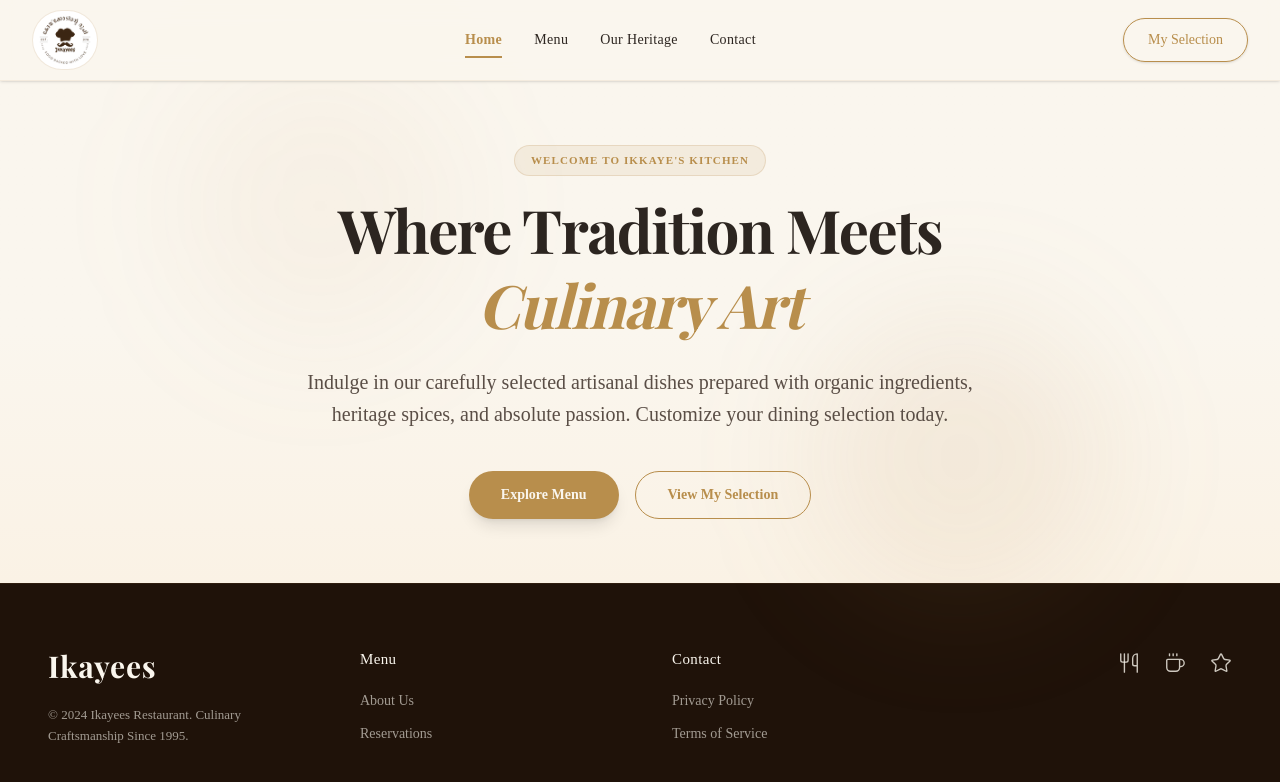
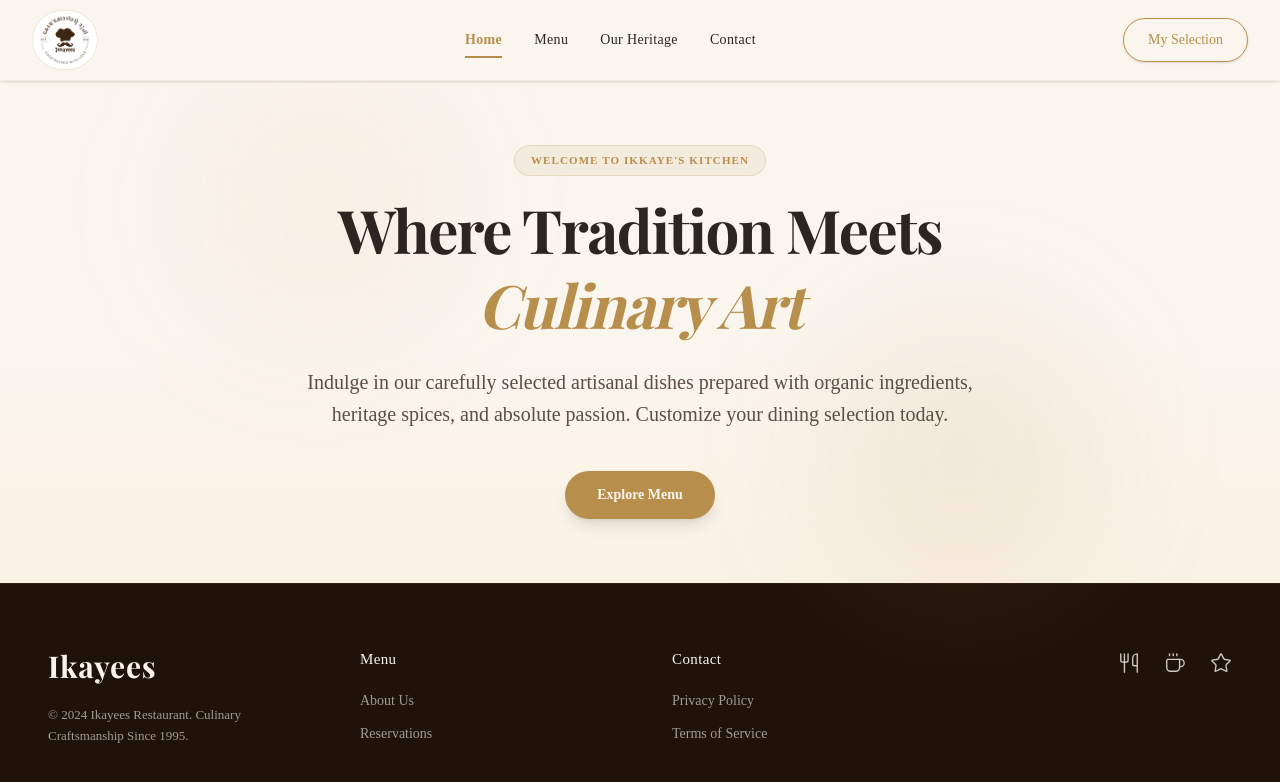
Before and after one commit to vyshakkolloth/ikkayeesprd, a Next.js app: page / in a window 1280 px wide. Shown: the top 782 px of the page. Built offline with nearby package versions, Linux system fonts and the light colour scheme; a web font is replaced by a local one.

Commit message:
feat: implement home page layout and interactive menu selection client component

```diff
--- a/src/app/page.tsx
+++ b/src/app/page.tsx
@@ -39,12 +39,7 @@ export default function Home() {
               Explore Menu
             </Link>
 
-            <Link
-              href="/selection"
-              className="w-full sm:w-auto flex h-12 items-center justify-center rounded-full border border-brand-gold px-8 text-sm font-semibold text-brand-gold hover:bg-brand-gold/5 hover:scale-[1.03] active:scale-[0.97] transition-all duration-200 cursor-pointer select-none"
-            >
-              View My Selection
-            </Link>
+
           </div>
         </div>
       </main>
--- a/src/components/menu/MenuClient.tsx
+++ b/src/components/menu/MenuClient.tsx
@@ -33,6 +33,7 @@ interface Category {
   slug: string;
   priority: number;
   isActive: boolean;
+  image?: string;
 }
 
 interface MenuClientProps {
--- a/src/components/site-header.tsx
+++ b/src/components/site-header.tsx
@@ -11,11 +11,11 @@ export function SiteHeader() {
           orientation="vertical"
           className="mx-2 h-4 data-vertical:self-auto"
         />
-        <div className="ml-auto">
+        {/* <div className="ml-auto">
           <button className="flex items-center justify-center size-9 rounded-md hover:bg-accent transition-colors" aria-label="Cart">
             <ShoppingCart className="size-5" />
           </button>
-        </div>
+        </div> */}
       </div>
     </header>
   )
```
